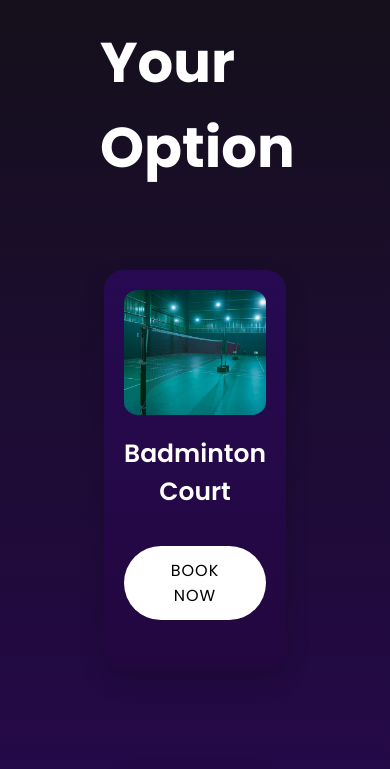
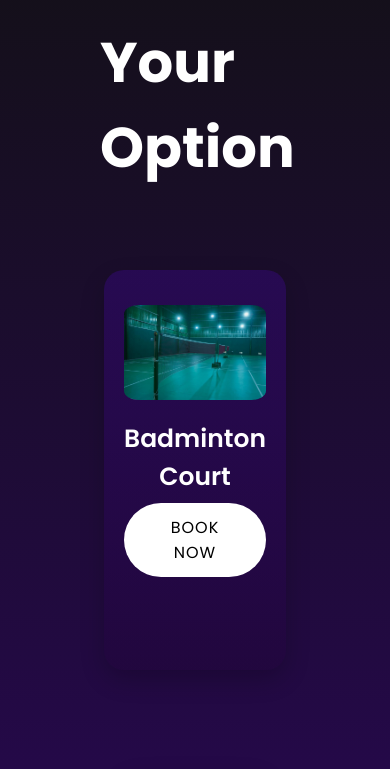
Before and after one commit to VikasithaSathsara/cnsdeploy, a React (Create React App) app: page /#/ in a window 390 px wide. Shown: the part 1009-1778 px from the top of the page. Built offline with nearby package versions, Linux system fonts and the light colour scheme.

Commit message:
about us responsive

```diff
--- a/src/Views/AboutUs/AboutUs.css
+++ b/src/Views/AboutUs/AboutUs.css
@@ -300,15 +300,27 @@
         margin: 10px 0;
     }
 
+    /* For tablets (max-width 768px) */
     .team-container {
-        flex-direction: column;
-        padding: 20px 0;
+        display: grid;
+        grid-template-columns: repeat(2, 1fr); /* Two boxes per row */
+        gap: 20px;
+        padding: 20px;
         margin-bottom: 50px;
     }
 
     .box {
-        width: 90%;
+        width: 100%; /* Full width of each grid column */
         height: auto;
+    }
+
+    .imgBx {
+        height: 300px; /* Adjust image container height */
+    }
+
+    .imgBx img {
+        height: 100%; /* Ensure image fills the container */
+        object-fit: cover; /* Maintain aspect ratio */
     }
 
     .content-container {
@@ -323,14 +335,33 @@
         padding-top: 50px;
     }
 
+    .team-container {
+        display: grid;
+        grid-template-columns: repeat(2, 1fr); /* Two boxes per row */
+        gap: 15px; /* Adjust the gap between the items */
+        padding: 0 15px; /* Add padding on both sides */
+        justify-content: center; /* Center the grid content */
+        margin-bottom: 100px;
+    }
+
+
     .box {
-        width: 100%;
-        height: auto;
-        margin: 10px 0;
+        width: 190px; /* Ensure each box takes the full width of its grid column */
+        height: 330px;
+        margin: 0; /* Remove any extra margins that might add extra space */
+    }
+
+    .imgBx {
+        height: 200px; /* Further reduce image height */
+    }
+
+    .imgBx img {
+        height: 100%; /* Ensure image resizes properly */
+        object-fit: cover;
     }
 
     .content h2 {
-        font-size: 1.2em;
+        font-size: 0.6em;
     }
 
     .content span {
@@ -363,5 +394,5 @@
 
     footer {
         padding: 30px 10px;
-    }
 }
+}
```
